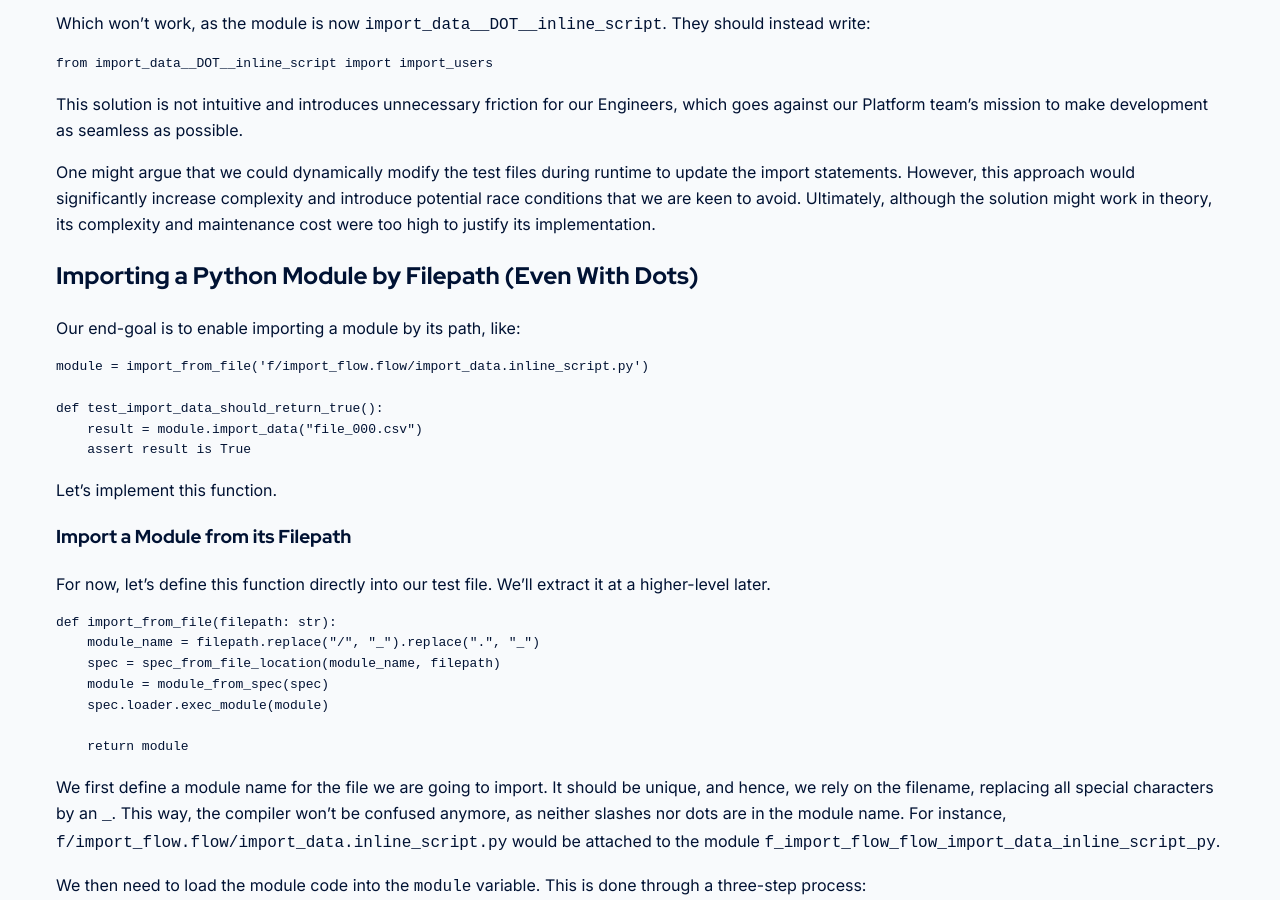
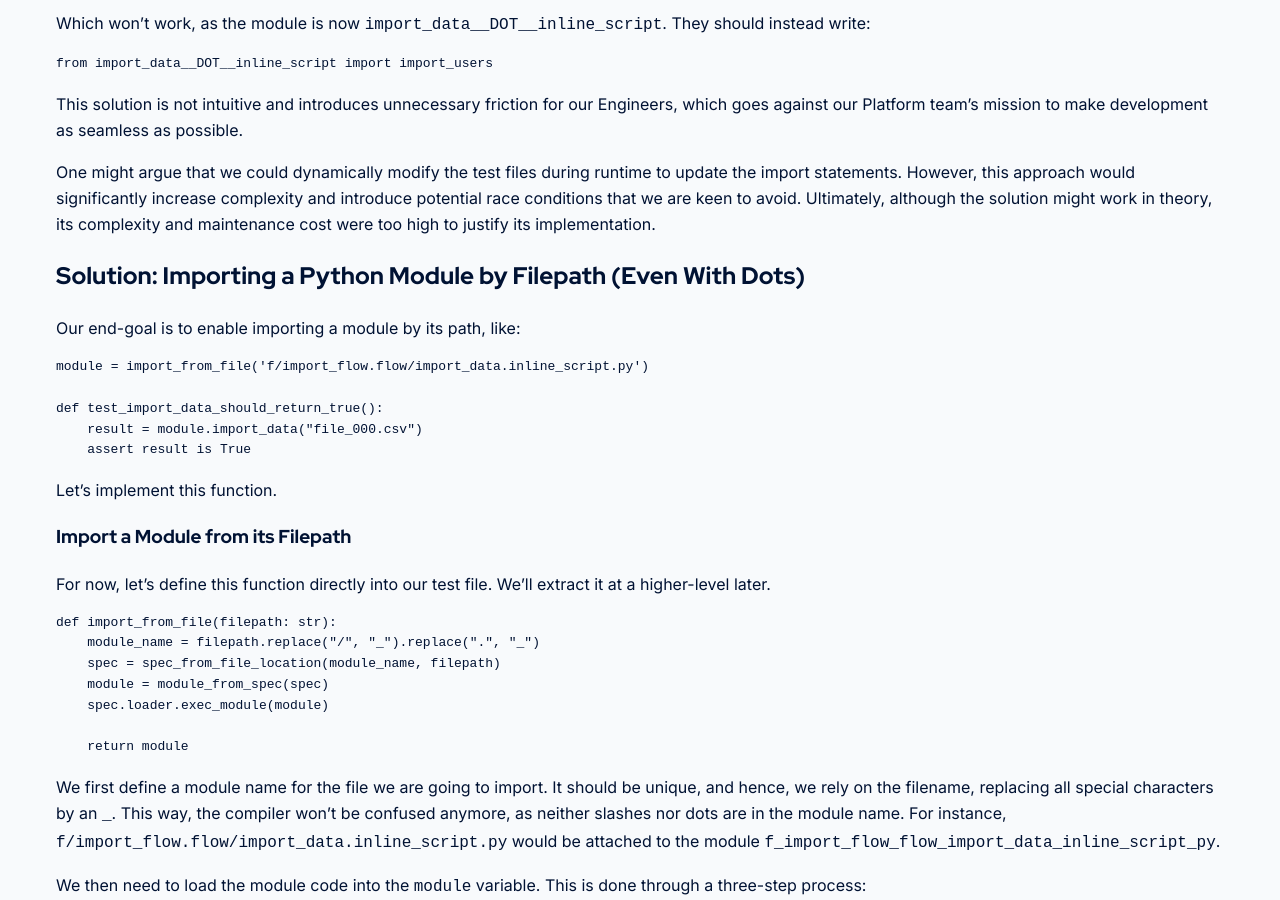
Before and after one commit to tint-ai/tint-ai.github.io, a Jekyll site: the page built from posts/2025/04/14/testing-python-modules-containing-dots-in-filepaths.md, in a window 1280 px wide and 900 px high, scrolled down 2542 px. Built offline with Jekyll 4.4.1, drawn with Linux system fonts in a browser that asks for light colours; our own code applies the rules of GitHub Pages for plain Markdown files.

Commit message:
Update posts/2025/04/14/testing-python-modules-containing-dots-in-filepaths.md
Co-authored-by: Kyle Witt <133714858+kyle-514@users.noreply.github.com>

```diff
--- a/posts/2025/04/14/testing-python-modules-containing-dots-in-filepaths.md
+++ b/posts/2025/04/14/testing-python-modules-containing-dots-in-filepaths.md
@@ -113,7 +113,7 @@ This solution is not intuitive and introduces unnecessary friction for our Engin
 
 One might argue that we could dynamically modify the test files during runtime to update the import statements. However, this approach would significantly increase complexity and introduce potential race conditions that we are keen to avoid. Ultimately, although the solution might work in theory, its complexity and maintenance cost were too high to justify its implementation.
 
-## Importing a Python Module by Filepath (Even With Dots)
+## Solution: Importing a Python Module by Filepath (Even With Dots) {#solution}
 
 Our end-goal is to enable importing a module by its path, like:
 
```
